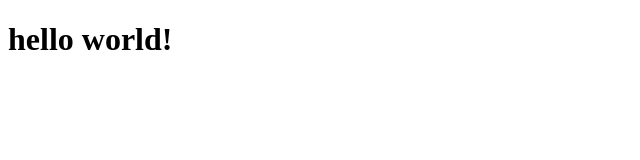
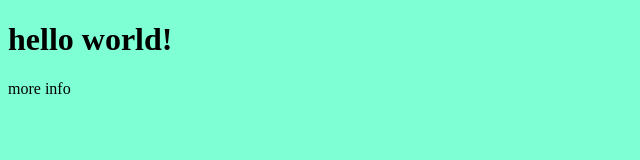
Before and after one commit to sashidhar-meesala/my_project_sashi, a plain HTML site: page index.html in a window 1280 px wide. Shown: the whole page, without its empty margins (0-640 px from the left). Drawn offline with Linux system fonts and the light colour scheme.

Commit message:
second commit adding css

```diff
--- /dev/null
+++ b/css/style.css
@@ -0,0 +1,3 @@
+body{
+    background-color: aquamarine
+}
--- a/index.html
+++ b/index.html
@@ -4,9 +4,11 @@
     <meta charset="UTF-8">
     <meta name="viewport" content="width=device-width, initial-scale=1.0">
     <meta http-equiv="X-UA-Compatible" content="ie=edge">
-    <title>Document</title>
+    <title>Git hub repo</title>
+    <link rel="stylesheet" href="css/style.css">
 </head>
 <body>
     <h1> hello world!</h1>
+    <p> more info</p>
 </body>
 </html>
```
